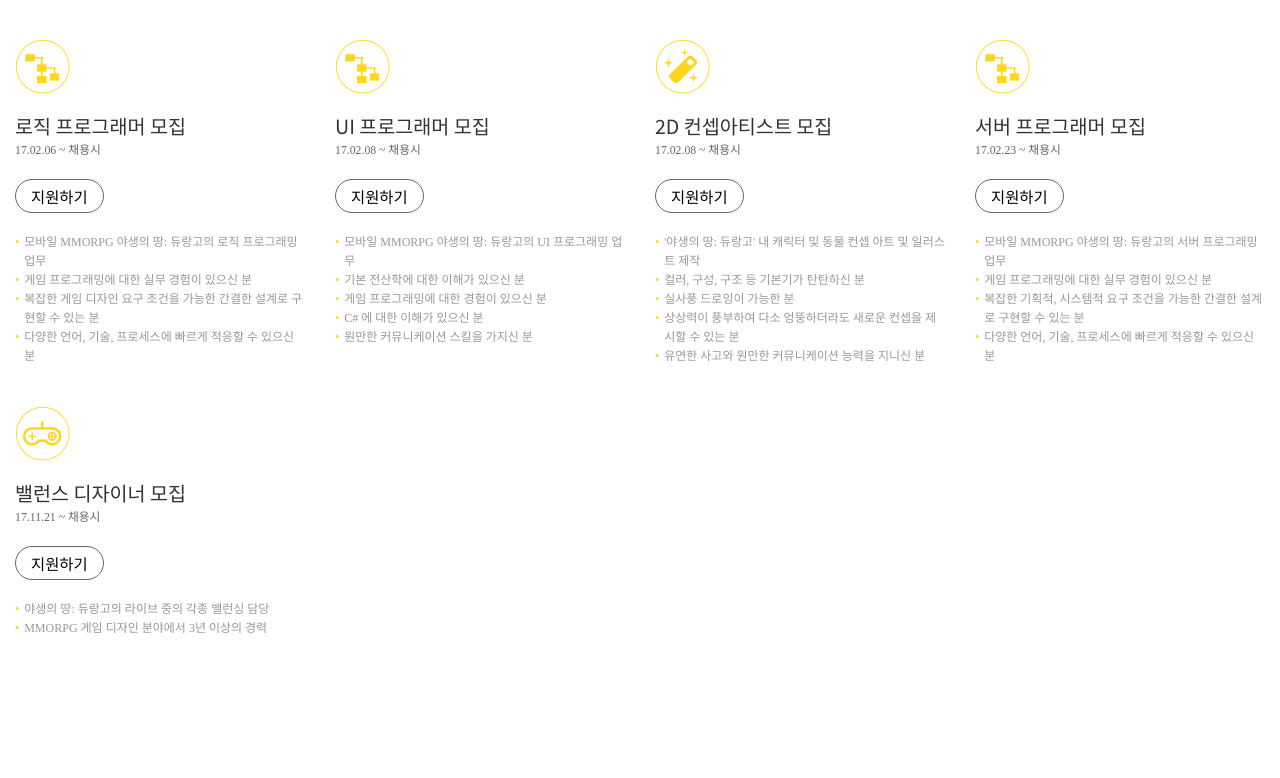
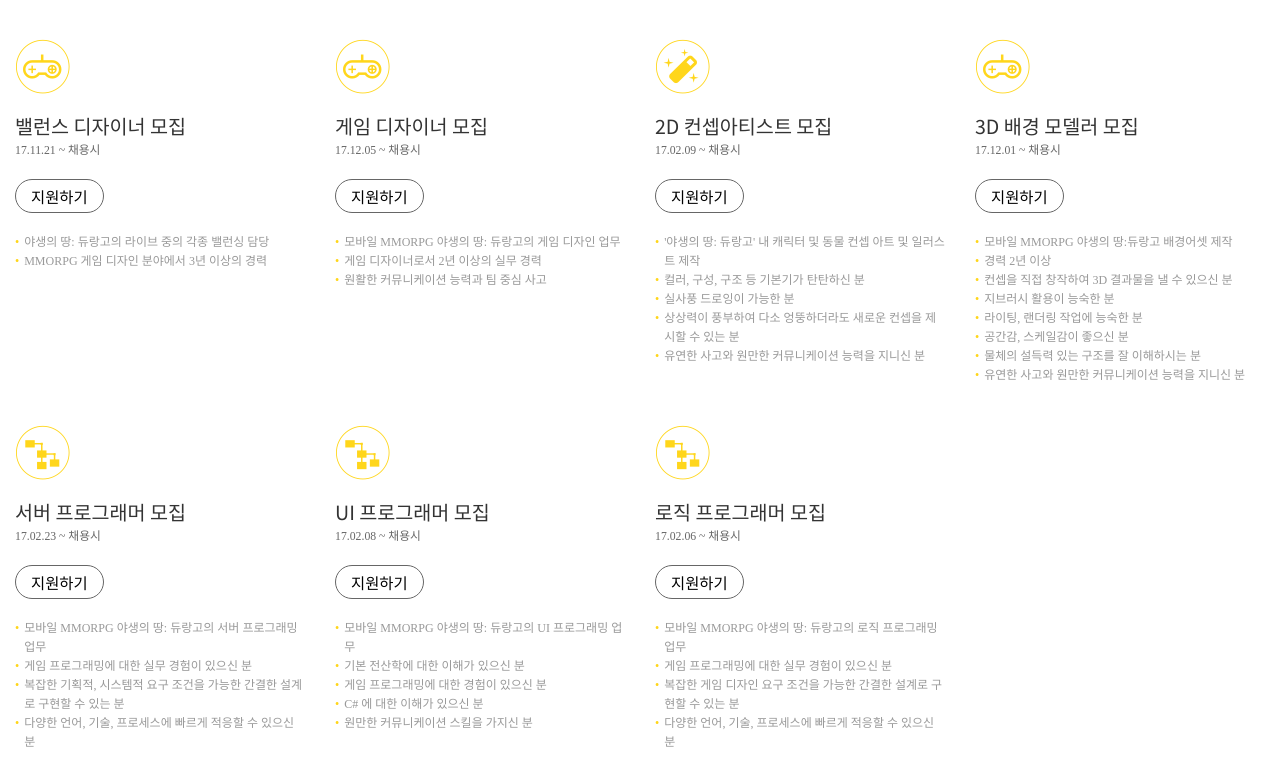
Before and after one commit to what-studio/what.studio, a plain HTML site: page index.html in a window 1280 px wide. Shown: the part 1302-2080 px from the top of the page. Drawn offline with Linux system fonts and the light colour scheme; files whose address does not match are found by name.

Commit message:
Career information updates

```diff
--- a/index.html
+++ b/index.html
@@ -110,60 +110,44 @@
         </div>
         <div class="row">
           <div class="col-md-3 col-sm-6 card">
-            <i class="icon icon-circle-logic">
-              <span class="path1"></span>
-              <span class="path2"></span>
-            </i>
+              <i class="icon icon-circle-game-design"></i>
               <h2>
-              로직 프로그래머 모집
-              <small>17.02.06 ~ 채용시</small>
+                밸런스 디자이너 모집
+                <small>17.11.21 ~ 채용시</small>
               </h2>
-            <a class='btn' target="_blank" href="https://career.nexon.com/user/recruit/notice/noticeView?joinCorp=NX&reNo=20170059">지원하기</a>
+              <a class='btn' target="_blank" href="https://career.nexon.com/user/recruit/notice/noticeView?joinCorp=NX&reNo=20170344">지원하기</a>
               <ul class='qualification'>
                   <!-- 주요업무 -->
-              <li>모바일 MMORPG 야생의 땅: 듀랑고의 로직 프로그래밍 업무</li>
+                  <li>야생의 땅: 듀랑고의 라이브 중의 각종 밸런싱 담당</li>
                   <!-- 지원자격 -->
-              <li>게임 프로그래밍에 대한 실무 경험이 있으신 분</li>
-              <li>복잡한 게임 디자인 요구 조건을 가능한 간결한 설계로 구현할 수 있는 분</li>
-              <li>다양한 언어, 기술, 프로세스에 빠르게 적응할 수 있으신 분</li>
+                  <li>MMORPG 게임 디자인 분야에서 3년 이상의 경력</li>
               </ul>
           </div>
           <div class="col-md-3 col-sm-6 card">
-            <i class="icon icon-circle-logic">
-              <span class="path1"></span>
-              <span class="path2"></span>
-            </i>
+              <i class="icon icon-circle-game-design"></i>
               <h2>
-              UI 프로그래머 모집
-              <small>17.02.08 ~ 채용시</small>
+                게임 디자이너 모집
+                <small>17.12.05 ~ 채용시</small>
               </h2>
-            <a class='btn' target="_blank" href="https://career.nexon.com/user/recruit/notice/noticeView?joinCorp=NX&reNo=20170063">지원하기</a>
+              <a class='btn' target="_blank" href="https://career.nexon.com/user/recruit/notice/noticeView?joinCorp=NX&reNo=20170352">지원하기</a>
               <ul class='qualification'>
                   <!-- 주요업무 -->
-              <li>모바일 MMORPG 야생의 땅: 듀랑고의 UI 프로그래밍 업무 </li>
+                  <li>모바일 MMORPG 야생의 땅: 듀랑고의 게임 디자인 업무</li>
                   <!-- 지원자격 -->
-              <li>기본 전산학에 대한 이해가 있으신 분</li>
-              <li>게임 프로그래밍에 대한 경험이 있으신 분</li>
-              <li>C# 에 대한 이해가 있으신 분</li>
-              <li>원만한 커뮤니케이션 스킬을 가지신 분</li>
+                  <li>게임 디자이너로서 2년 이상의 실무 경력</li>
+                  <li>원활한 커뮤니케이션 능력과 팀 중심 사고</li>
               </ul>
           </div>
           <div class="col-md-3 col-sm-6 card">
-            <i class="icon icon-circle-magic-wand">
-              <span class="path1"></span>
-              <span class="path2"></span>
-              <span class="path3"></span>
-              <span class="path4"></span>
-              <span class="path5"></span>
-            </i>
+              <i class="icon icon-circle-magic-wand"><span class="path1"></span><span class="path2"></span><span class="path3"></span><span class="path4"></span><span class="path5"></span></i>
               <h2>
                 2D 컨셉아티스트 모집
-              <small>17.02.08 ~ 채용시</small>
+                <small>17.02.09 ~ 채용시</small>
               </h2>
               <a class='btn' target="_blank" href="https://career.nexon.com/user/recruit/notice/noticeView?joinCorp=NX&reNo=20160316">지원하기</a>
               <ul class='qualification'>
                   <!-- 주요업무 -->
-              <li>'야생의 땅: 듀랑고' 내 캐릭터 및 동물 컨셉 아트 및 일러스트 제작 </li>
+                  <li>'야생의 땅: 듀랑고' 내 캐릭터 및 동물 컨셉 아트 및 일러스트 제작</li>
                   <!-- 지원자격 -->
                   <li>컬러, 구성, 구조 등 기본기가 탄탄하신 분</li>
                   <li>실사풍 드로잉이 가능한 분</li>
@@ -172,10 +156,27 @@
               </ul>
           </div>
           <div class="col-md-3 col-sm-6 card">
-            <i class="icon icon-circle-logic">
-              <span class="path1"></span>
-              <span class="path2"></span>
-            </i>
+              <i class="icon icon-circle-game-design"></i>
+              <h2>
+                3D 배경 모델러 모집
+                <small>17.12.01 ~ 채용시</small>
+              </h2>
+              <a class='btn' target="_blank" href="https://career.nexon.com/user/recruit/notice/noticeView?joinCorp=NX&reNo=20170348">지원하기</a>
+              <ul class='qualification'>
+                  <!-- 주요업무 -->
+                  <li>모바일 MMORPG 야생의 땅:듀랑고  배경어셋 제작</li>
+                  <!-- 지원자격 -->
+                  <li>경력 2년 이상</li>
+                  <li>컨셉을 직접 창작하여 3D 결과물을 낼 수 있으신 분</li>
+                  <li>지브러시 활용이 능숙한 분</li>
+                  <li>라이팅, 랜더링 작업에 능숙한 분</li>
+                  <li>공간감, 스케일감이 좋으신 분</li>
+                  <li>물체의 설득력 있는 구조를 잘 이해하시는 분</li>
+                  <li>유연한 사고와 원만한 커뮤니케이션 능력을 지니신 분</li>
+              </ul>
+          </div>
+          <div class="col-md-3 col-sm-6 card">
+              <i class="icon icon-circle-logic"><span class="path1"></span><span class="path2"></span></i>
               <h2>
                 서버 프로그래머 모집
                 <small>17.02.23 ~ 채용시</small>
@@ -191,17 +192,36 @@
               </ul>
           </div>
           <div class="col-md-3 col-sm-6 card">
-            <i class="icon icon-circle-game-design"></i>
+              <i class="icon icon-circle-logic"><span class="path1"></span><span class="path2"></span></i>
               <h2>
-              밸런스 디자이너 모집
-              <small>17.11.21 ~ 채용시</small>
+                UI 프로그래머 모집
+                <small>17.02.08 ~ 채용시</small>
               </h2>
-            <a class='btn' target="_blank" href="https://career.nexon.com/user/recruit/notice/noticeView?joinCorp=NX&reNo=20170344">지원하기</a>
+              <a class='btn' target="_blank" href="https://career.nexon.com/user/recruit/notice/noticeView?joinCorp=NX&reNo=20170063">지원하기</a>
               <ul class='qualification'>
                   <!-- 주요업무 -->
-              <li>야생의 땅: 듀랑고의 라이브 중의 각종 밸런싱 담당</li>
+                  <li>모바일 MMORPG 야생의 땅: 듀랑고의 UI 프로그래밍 업무</li>
                   <!-- 지원자격 -->
-              <li>MMORPG 게임 디자인 분야에서 3년 이상의 경력</li>
+                  <li>기본 전산학에 대한 이해가 있으신 분</li>
+                  <li>게임 프로그래밍에 대한 경험이 있으신 분</li>
+                  <li>C# 에 대한 이해가 있으신 분</li>
+                  <li>원만한 커뮤니케이션 스킬을 가지신 분</li>
+              </ul>
+          </div>
+          <div class="col-md-3 col-sm-6 card">
+              <i class="icon icon-circle-logic"><span class="path1"></span><span class="path2"></span></i>
+              <h2>
+                로직 프로그래머 모집
+                <small>17.02.06 ~ 채용시</small>
+              </h2>
+              <a class='btn' target="_blank" href="https://career.nexon.com/user/recruit/notice/noticeView?joinCorp=NX&reNo=20170059">지원하기</a>
+              <ul class='qualification'>
+                  <!-- 주요업무 -->
+                  <li>모바일 MMORPG 야생의 땅: 듀랑고의 로직 프로그래밍 업무</li>
+                  <!-- 지원자격 -->
+                  <li>게임 프로그래밍에 대한 실무 경험이 있으신 분</li>
+                  <li>복잡한 게임 디자인 요구 조건을 가능한 간결한 설계로 구현할 수 있는 분</li>
+                  <li>다양한 언어, 기술, 프로세스에 빠르게 적응할 수 있으신 분</li>
               </ul>
           </div>
         </div>
```
Lines whose indentation alone changed are shown as unchanged.
